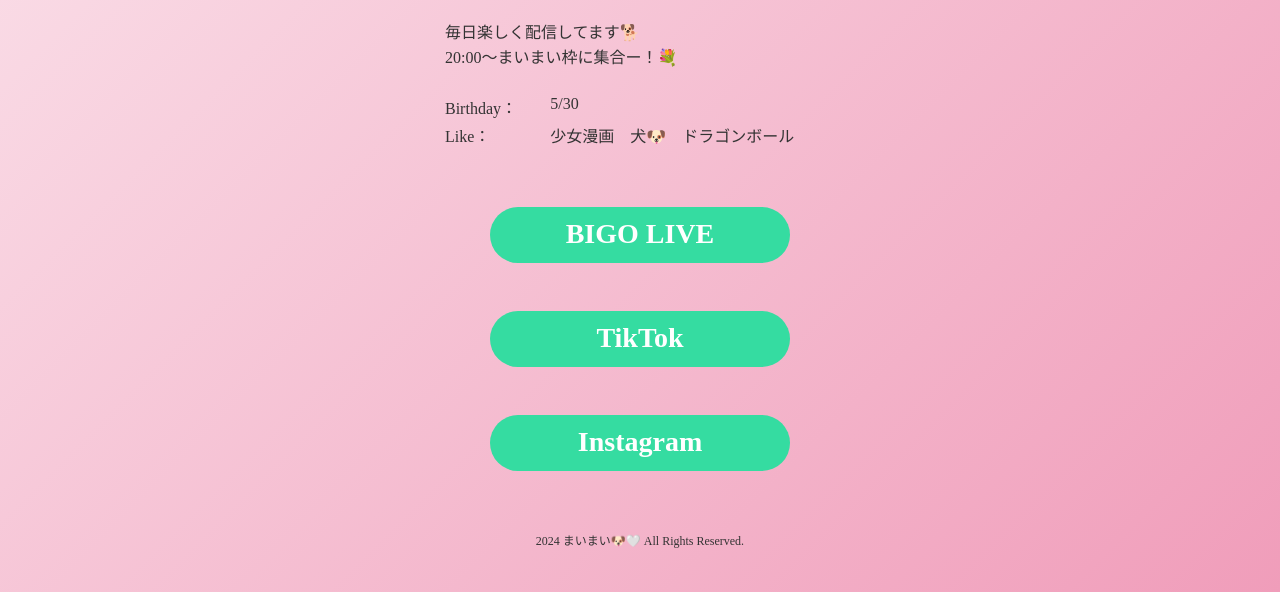
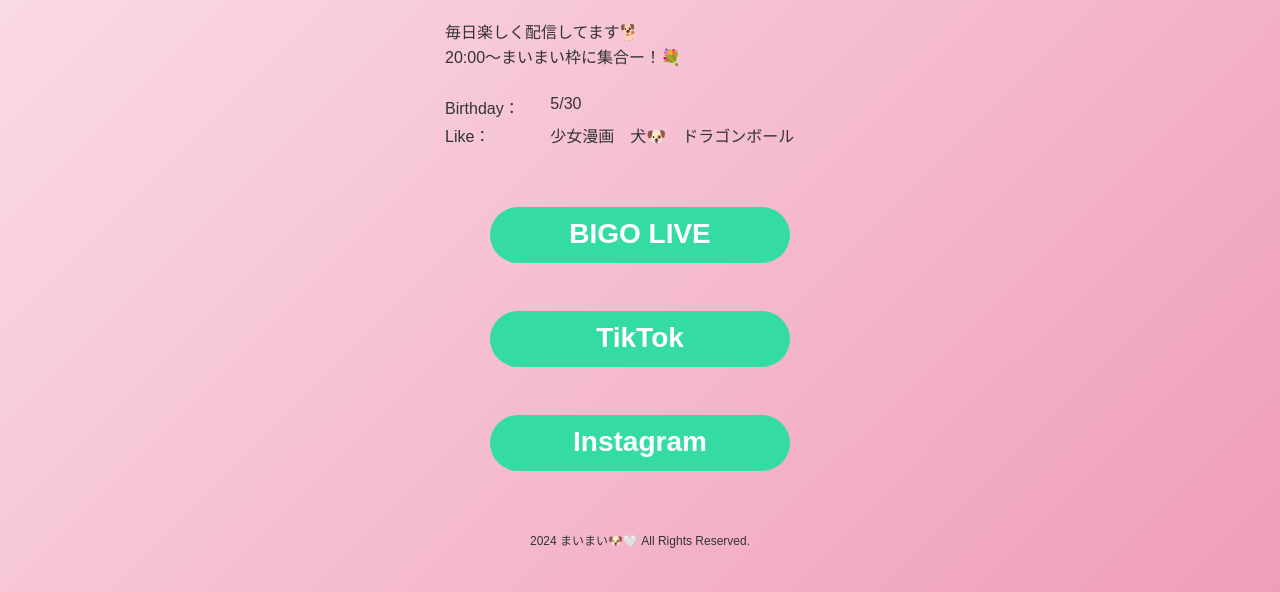
Before and after one commit to chikamiya/maimai_sns, an Astro site: page / in a window 1280 px wide. Shown: the part 310-902 px from the top of the page. Built offline with nearby package versions, Linux system fonts and the light colour scheme; Astro itself is replaced by a stand-in of ours; a web font is replaced by a local one.

Commit message:
フォントの指定をミスっていたので、修正

```diff
--- a/src/pages/index.astro
+++ b/src/pages/index.astro
@@ -26,7 +26,7 @@
 		<meta name="description" content={metaDes} />
 		<style define:vars={{ bgColor, fontColor, accentColor700, mainFont }}>
 			body {
-				font-family: var(--mainFont), serif;
+				font-family: var(--mainFont), sans-serif;
 				color: var(--fontColor);
 				background: var(--bgColor);
 				height: 100%;
```
